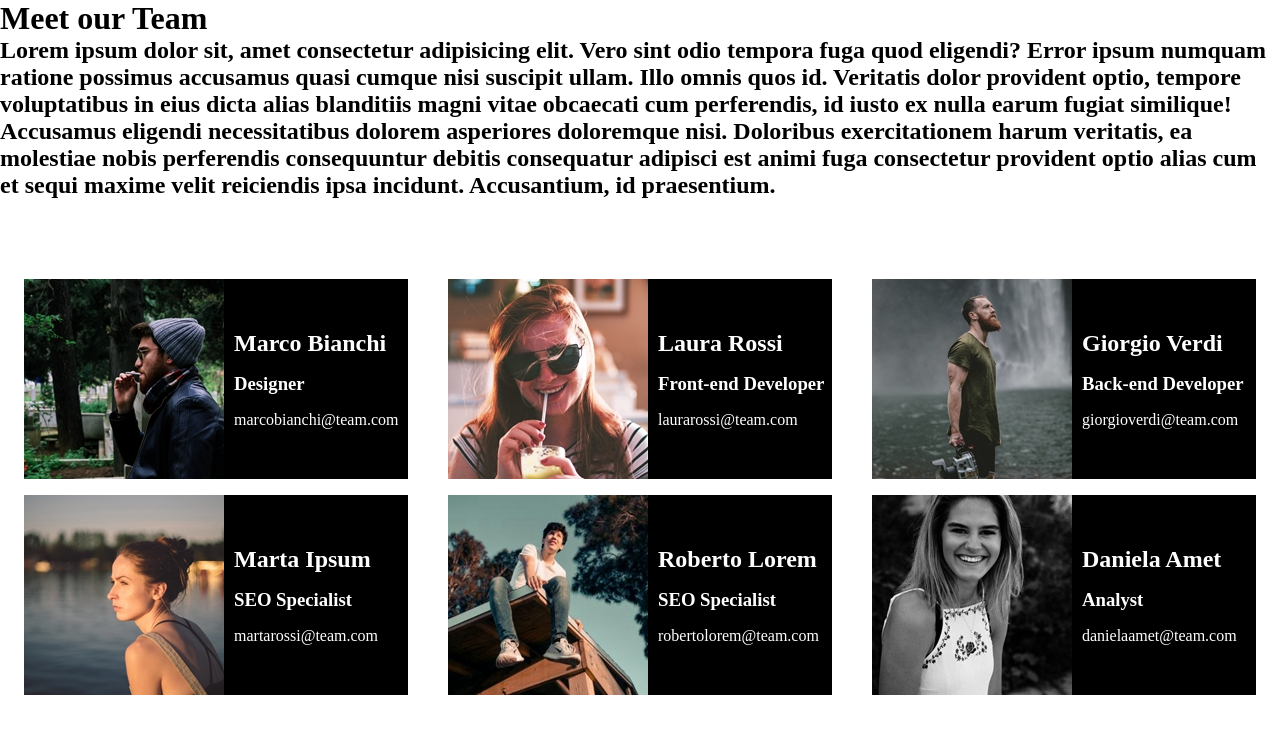
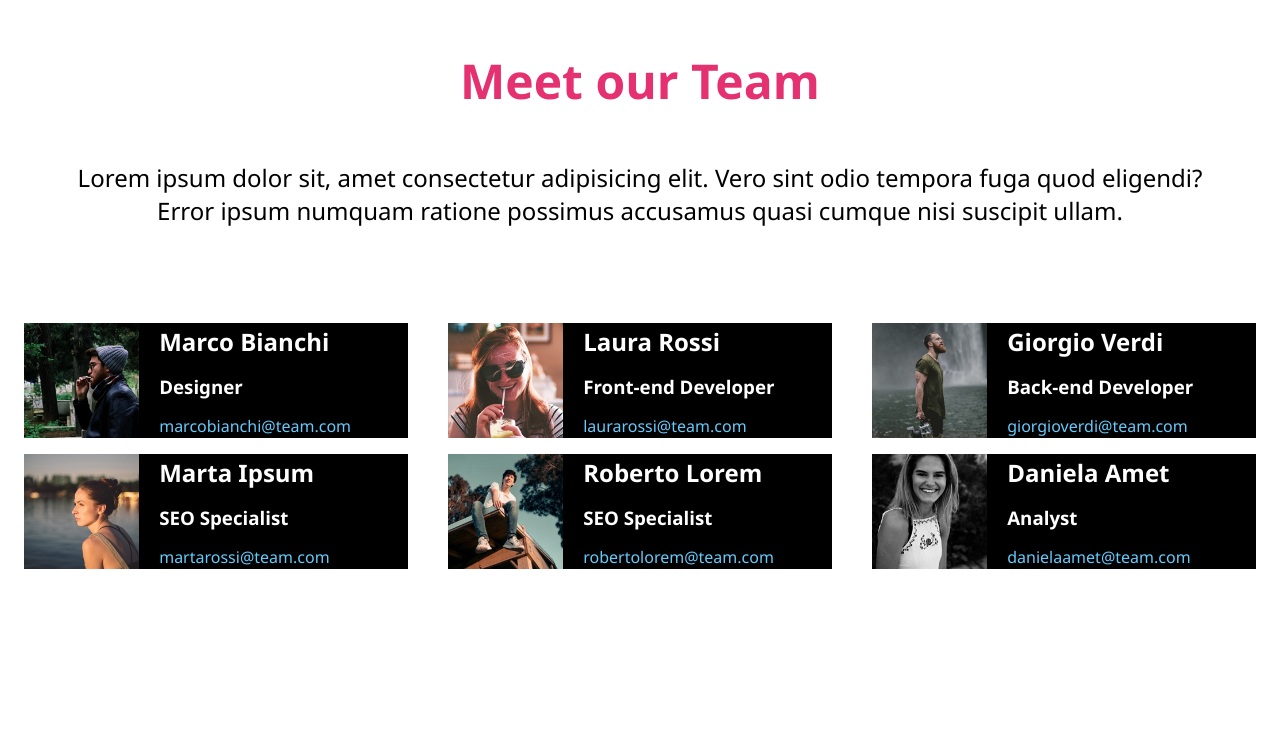
Before and after one commit to SalvatoreMangiacotti/js-our-team, a plain HTML site: page index.html in a window 1280 px wide. Drawn offline with Linux system fonts and the light colour scheme.

Commit message:
CSS header section, complete

```diff
--- a/css/style.css
+++ b/css/style.css
@@ -2,6 +2,31 @@
     margin: 0;
     padding: 0;
     box-sizing: border-box;
+}
+
+body {
+    font-family: 'Segoe UI', Tahoma, Geneva, Verdana, sans-serif;
+}
+
+header {
+    padding: 3rem;
+    text-align: center;
+}
+
+h1 {
+    font-size: 3rem;
+    font-weight: 800;
+    margin-bottom: 3rem;
+    color: #e53170;
+}
+
+header p {
+    font-size: 1.5rem;
+    margin-bottom: 3rem;
+}
+
+img {
+    width: 30%;
 }
 
 .container {
@@ -9,8 +34,8 @@
     flex-wrap: wrap;
     align-items: center;
     justify-content: space-evenly;
-    gap:1rem;
-    margin: 5rem auto;
+    gap: 1rem;
+    margin: 0 auto;
     width: 100%;
 }
 
@@ -19,10 +44,14 @@
     color: #ffffff;
     display: flex;
     align-items: center;
-    gap: 10px;
     width: 30%;
 }
 
-.team_card-text > *{
+.team_card-text>* {
     margin-bottom: 1rem;
+    margin-left: 20px;
 }
+
+.team_card-text span {
+    color: #65cbfc;
+}
--- a/index.html
+++ b/index.html
@@ -12,16 +12,10 @@
 
     <header>
         <h1>Meet our Team</h1>
-        <h2>
+        <p>
             Lorem ipsum dolor sit, amet consectetur adipisicing elit. Vero sint odio tempora fuga quod eligendi? Error
-            ipsum numquam ratione possimus accusamus quasi cumque nisi suscipit ullam. Illo omnis quos id.
-            Veritatis dolor provident optio, tempore voluptatibus in eius dicta alias blanditiis magni vitae obcaecati
-            cum perferendis, id iusto ex nulla earum fugiat similique! Accusamus eligendi necessitatibus dolorem
-            asperiores doloremque nisi.
-            Doloribus exercitationem harum veritatis, ea molestiae nobis perferendis consequuntur debitis consequatur
-            adipisci est animi fuga consectetur provident optio alias cum et sequi maxime velit reiciendis ipsa
-            incidunt. Accusantium, id praesentium.
-        </h2>
+            ipsum numquam ratione possimus accusamus quasi cumque nisi suscipit ullam.
+        </p>
     </header>
 
     <main>
--- a/script.js
+++ b/script.js
@@ -60,12 +60,15 @@ for (let team of teamMembers) {
 
   htmlElements += `
     <div class="team_card">
+
       <img src="${img}">
+
       <div class="team_card-text">
         <h2>${name}</h2>
         <h3>${role}</h3>
         <span>${email}</span>
       </div>
+
     </div>
   `;
 
```
Lines whose indentation alone changed are shown as unchanged.
